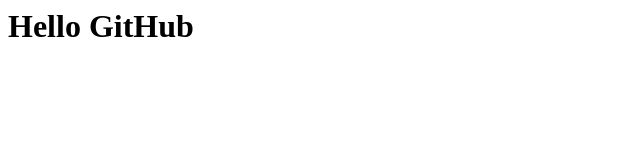
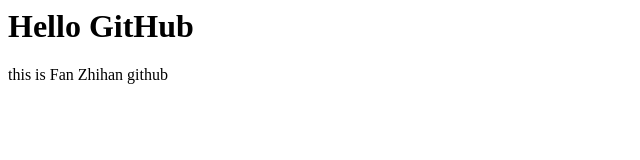
Before and after one commit to cxyfzh/cxyfzh.github.io, a plain HTML site: page index.html in a window 1280 px wide. Shown: the whole page, without its empty margins (0-640 px from the left). Drawn offline with Linux system fonts and the light colour scheme.

Commit message:
Update index.html

```diff
--- a/index.html
+++ b/index.html
@@ -1 +1,2 @@
 <h1>Hello GitHub</h1>
+<p> this is Fan Zhihan github<p>
```
